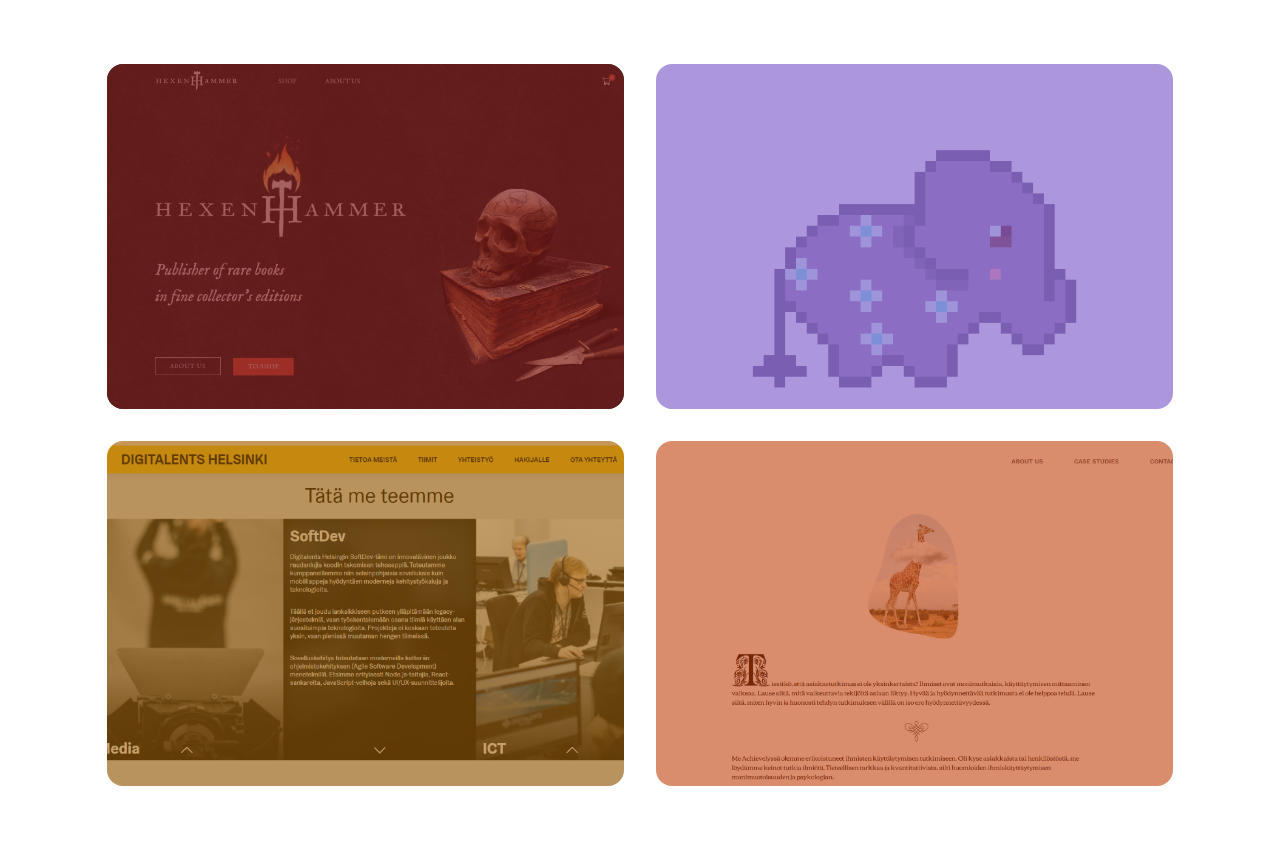
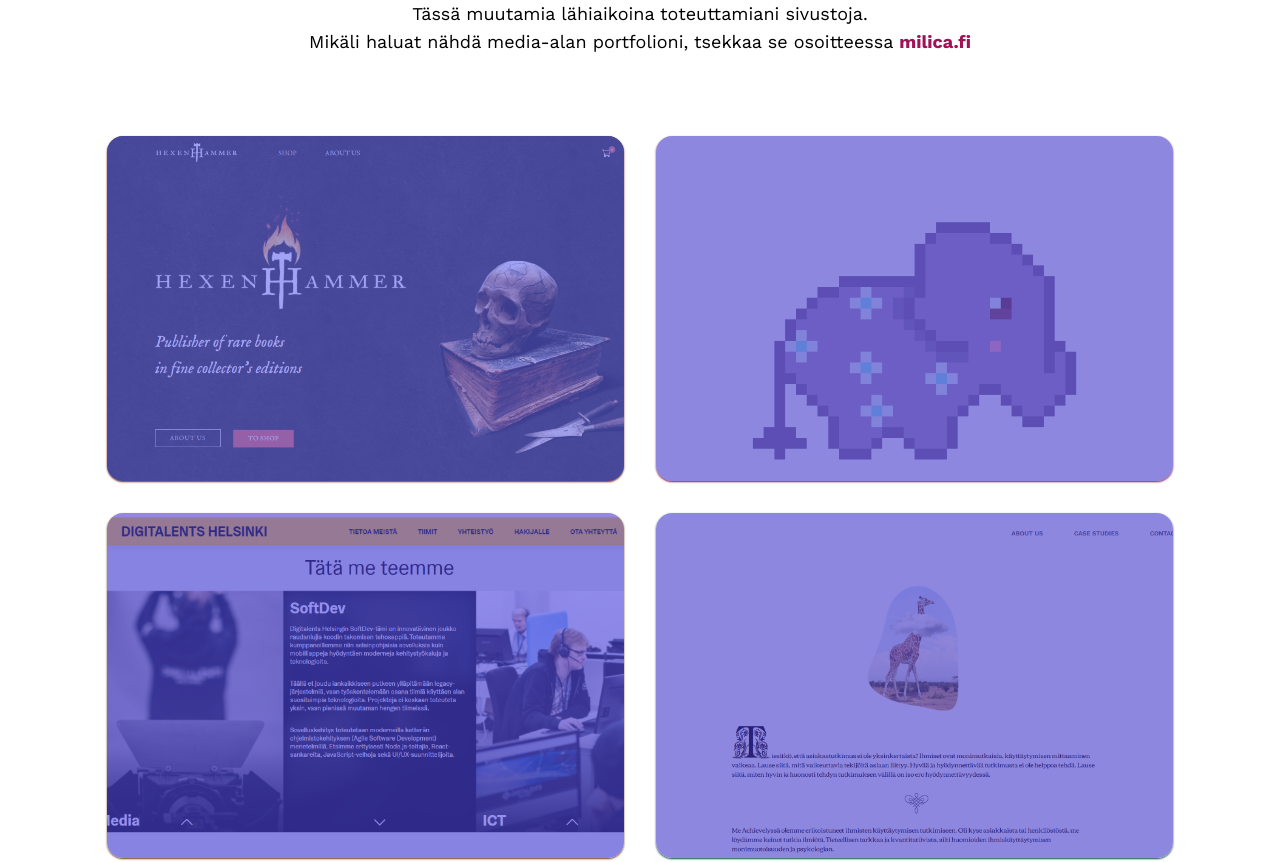
Before and after one commit to MilicaKrivokapic/Portfolio2022, a Next.js app: page / in a window 1280 px wide. Shown: the part 1820-2682 px from the top of the page. Built offline with nearby package versions, Linux system fonts and the light colour scheme.

Commit message:
added button shadows to Work Card buttons

```diff
--- a/components/RecentWork.jsx
+++ b/components/RecentWork.jsx
@@ -8,35 +8,56 @@ import achievely from "./img/achievely.png"
 export default function RecentWork() {
   return (
     <section className="flex flex-col items-center">
-      <div className="text-gray-800 font-Quick font-bold text-2xl text-center mt-28">
-        {" "}
-        Viimeaikaisia projektejani
+      <div className=" text-center mt-28 flex flex-col justify-center items-center">
+        <h2 className="font-Quick font-bold text-2xl">
+          Viimeaikaisia projektejani
+        </h2>
+        <p className="items-center w-5/6 font-Work xl:w-[50rem] pt-4 text-sm md:text-lg">
+          Tässä muutamia lähiaikoina toteuttamiani sivustoja.{" "}
+          <p>
+            Mikäli haluat nähdä media-alan portfolioni, tsekkaa se osoitteessa{" "}
+            <a
+              className=" text-jazzberry-jam-500 font-bold hover:text-jazzberry-jam-50"
+              href="https://www.milica.fi"
+            >
+              milica.fi
+            </a>{" "}
+          </p>
+          {/* <p>
+            Mikäli haluat jutella enemmän projekteistani, tai palkata minut
+            esimerkiksi freelanceriksi projektiin, ota yhteyttä.
+          </p> */}
+        </p>
       </div>
       <div className="grid grid-cols-1 w-5/6 2xl:grid-cols-3 md:grid-cols-2 py-8 md:py-20 gap-8">
         <WorkCard
           cardName={"Hexenhammer"}
-          cardColor={"bg-red-900/70"}
+          cardColor={"bg-indigo-500/60"}
           bgImage={hexenhammer}
-          btnColor={"bg-red-50/70"}
+          btnColor={"bg-red-700"}
+          shadow={"shadow-sm shadow-red-900"}
         />
         <WorkCard
           cardName={"Norsupeli"}
-          cardColor={" bg-fuchsia-blue/60"}
+          cardColor={" bg-indigo-700/60"}
           bgImage={norsupeli}
           bgSize="contain"
-          btnColor={"bg-fuchsia-blue-50/60"}
+          btnColor={"bg-pink-600"}
+          shadow={"shadow-sm shadow-pink-900"}
         />
         <WorkCard
           cardName={"Digitalents"}
-          cardColor={"bg-yellow-700/60"}
+          cardColor={"bg-indigo-600/60"}
           bgImage={digitalents}
-          btnColor={"bg-yellow-50/60"}
+          btnColor={"bg-yellow-500"}
+          shadow={"shadow-sm shadow-yellow-900"}
         />
         <WorkCard
           cardName={"Achievely"}
-          cardColor={"bg-orange-700/60"}
-          btnColor={"bg-orange-50/60"}
+          cardColor={"bg-indigo-700/60"}
+          btnColor={"bg-emerald-500"}
           bgImage={achievely}
+          shadow={"shadow-sm shadow-emerald-900"}
         >
           {" "}
           <p class=" bg-red-600 text-white p-2 rounded leading-none flex items-center font-Work font-semibold drop-shadow-md mb-9">
```
